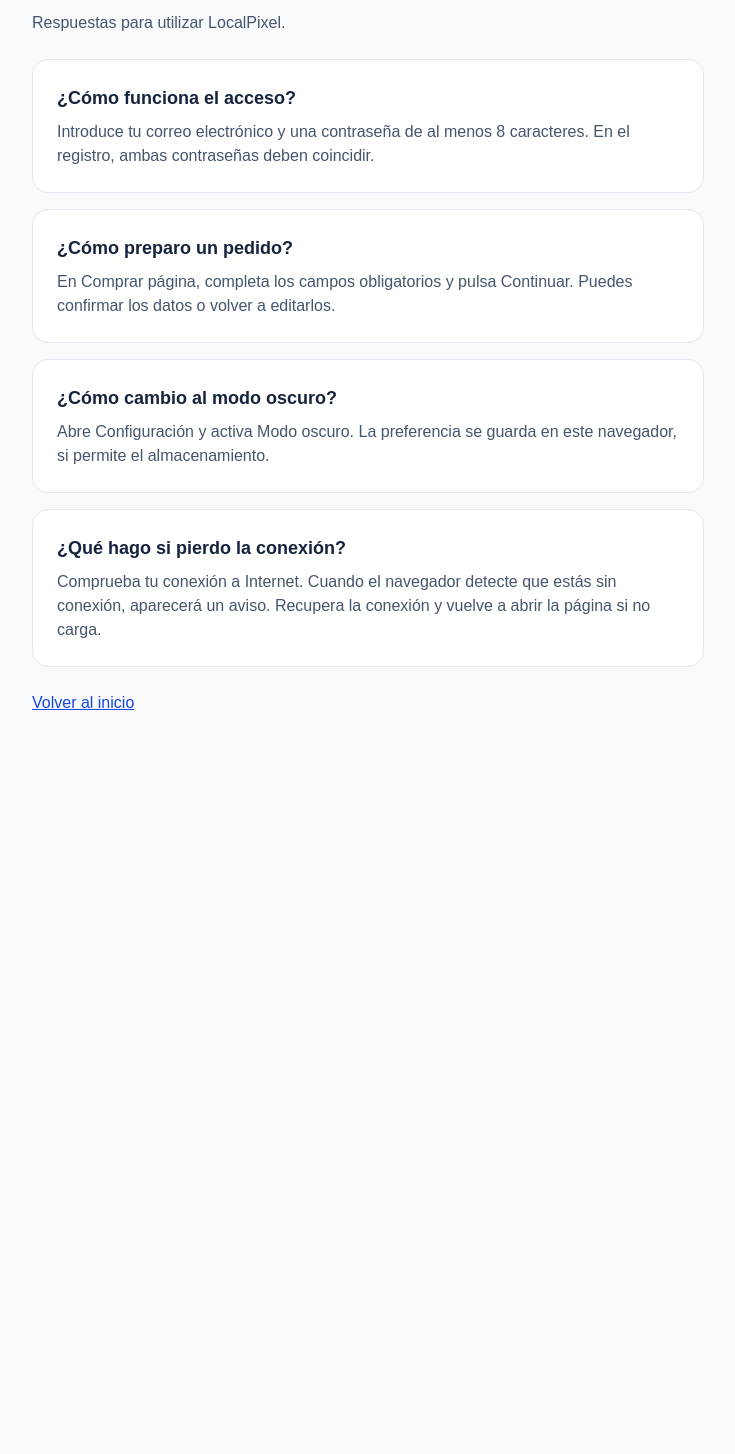
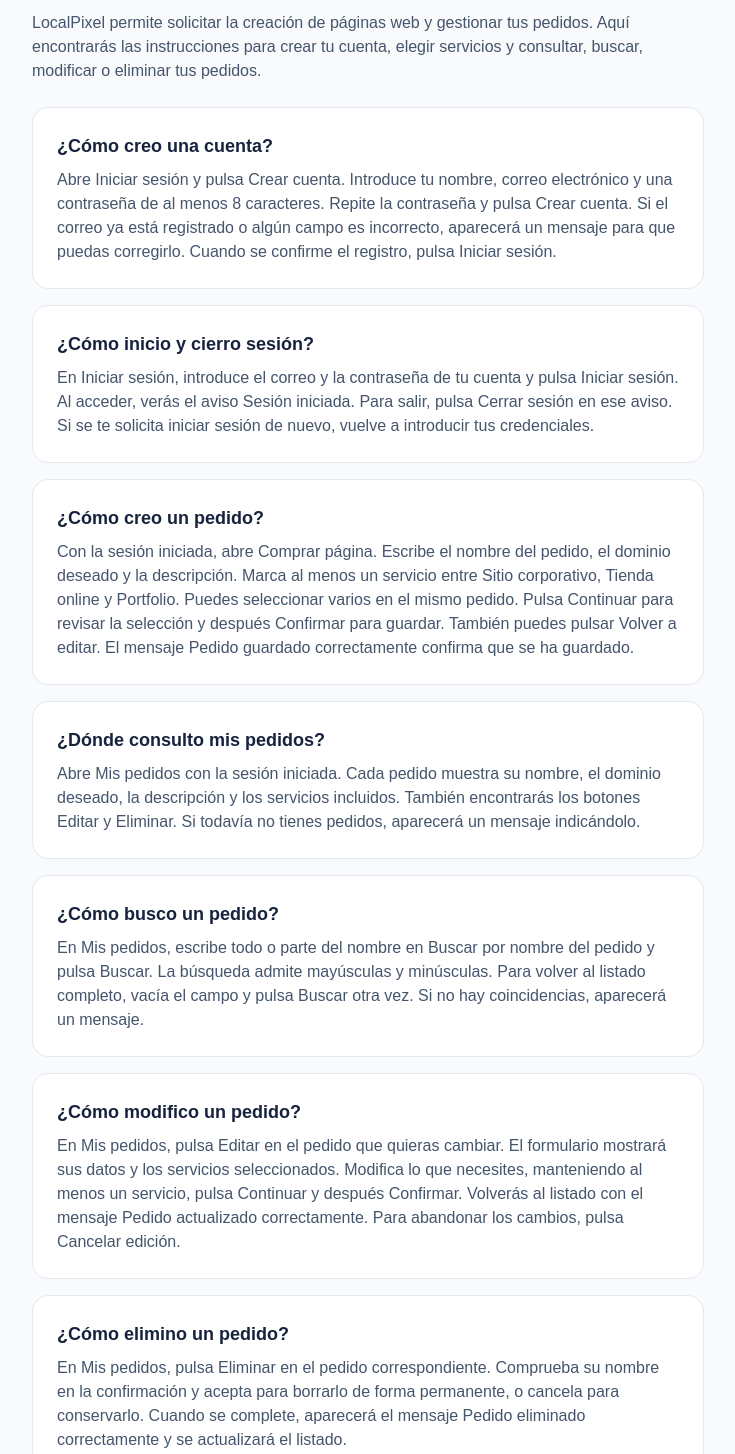
Before and after one commit to jooseacostaa/localPixel, a Next.js app: page /ayuda in a window 1280 px wide. Shown: the part 136-1590 px from the top of the page, without its empty margins (116-851 px from the left). Before the commit the page ends 891 px from the top, so only its background shows below. Built offline with nearby package versions, Linux system fonts and the light colour scheme; no server answers.

Commit message:
actualizar la ayuda con las funciones de gestión de pedidos

```diff
--- a/src/app/ayuda/page.tsx
+++ b/src/app/ayuda/page.tsx
@@ -2,14 +2,39 @@ import Link from "next/link";
 
 const questions = [
   {
-    title: "¿Cómo funciona el acceso?",
+    title: "¿Cómo creo una cuenta?",
     answer:
-      "Introduce tu correo electrónico y una contraseña de al menos 8 caracteres. En el registro, ambas contraseñas deben coincidir.",
+      "Abre Iniciar sesión y pulsa Crear cuenta. Introduce tu nombre, correo electrónico y una contraseña de al menos 8 caracteres. Repite la contraseña y pulsa Crear cuenta. Si el correo ya está registrado o algún campo es incorrecto, aparecerá un mensaje para que puedas corregirlo. Cuando se confirme el registro, pulsa Iniciar sesión.",
   },
   {
-    title: "¿Cómo preparo un pedido?",
+    title: "¿Cómo inicio y cierro sesión?",
     answer:
-      "En Comprar página, completa los campos obligatorios y pulsa Continuar. Puedes confirmar los datos o volver a editarlos.",
+      "En Iniciar sesión, introduce el correo y la contraseña de tu cuenta y pulsa Iniciar sesión. Al acceder, verás el aviso Sesión iniciada. Para salir, pulsa Cerrar sesión en ese aviso. Si se te solicita iniciar sesión de nuevo, vuelve a introducir tus credenciales.",
+  },
+  {
+    title: "¿Cómo creo un pedido?",
+    answer:
+      "Con la sesión iniciada, abre Comprar página. Escribe el nombre del pedido, el dominio deseado y la descripción. Marca al menos un servicio entre Sitio corporativo, Tienda online y Portfolio. Puedes seleccionar varios en el mismo pedido. Pulsa Continuar para revisar la selección y después Confirmar para guardar. También puedes pulsar Volver a editar. El mensaje Pedido guardado correctamente confirma que se ha guardado.",
+  },
+  {
+    title: "¿Dónde consulto mis pedidos?",
+    answer:
+      "Abre Mis pedidos con la sesión iniciada. Cada pedido muestra su nombre, el dominio deseado, la descripción y los servicios incluidos. También encontrarás los botones Editar y Eliminar. Si todavía no tienes pedidos, aparecerá un mensaje indicándolo.",
+  },
+  {
+    title: "¿Cómo busco un pedido?",
+    answer:
+      "En Mis pedidos, escribe todo o parte del nombre en Buscar por nombre del pedido y pulsa Buscar. La búsqueda admite mayúsculas y minúsculas. Para volver al listado completo, vacía el campo y pulsa Buscar otra vez. Si no hay coincidencias, aparecerá un mensaje.",
+  },
+  {
+    title: "¿Cómo modifico un pedido?",
+    answer:
+      "En Mis pedidos, pulsa Editar en el pedido que quieras cambiar. El formulario mostrará sus datos y los servicios seleccionados. Modifica lo que necesites, manteniendo al menos un servicio, pulsa Continuar y después Confirmar. Volverás al listado con el mensaje Pedido actualizado correctamente. Para abandonar los cambios, pulsa Cancelar edición.",
+  },
+  {
+    title: "¿Cómo elimino un pedido?",
+    answer:
+      "En Mis pedidos, pulsa Eliminar en el pedido correspondiente. Comprueba su nombre en la confirmación y acepta para borrarlo de forma permanente, o cancela para conservarlo. Cuando se complete, aparecerá el mensaje Pedido eliminado correctamente y se actualizará el listado.",
   },
   {
     title: "¿Cómo cambio al modo oscuro?",
@@ -19,7 +44,7 @@ const questions = [
   {
     title: "¿Qué hago si pierdo la conexión?",
     answer:
-      "Comprueba tu conexión a Internet. Cuando el navegador detecte que estás sin conexión, aparecerá un aviso. Recupera la conexión y vuelve a abrir la página si no carga.",
+      "Comprueba tu conexión. Cuando el navegador detecte que estás sin conexión, aparecerá un aviso. Si falla la carga de Mis pedidos, pulsa Buscar para volver a intentarlo. Si aparece un error al guardar o eliminar, consulta el listado cuando recuperes la conexión para comprobar si la operación se completó antes de repetirla.",
   },
 ];
 
@@ -28,7 +53,9 @@ export default function Help() {
     <section className="max-w-2xl">
       <h1>Ayuda</h1>
       <p className="mt-3 text-slate-600 dark:text-slate-300">
-        Respuestas para utilizar LocalPixel.
+        LocalPixel permite solicitar la creación de páginas web y gestionar tus
+        pedidos. Aquí encontrarás las instrucciones para crear tu cuenta, elegir
+        servicios y consultar, buscar, modificar o eliminar tus pedidos.
       </p>
       <div className="mt-6 space-y-4">
         {questions.map(({ title, answer }) => (
```
